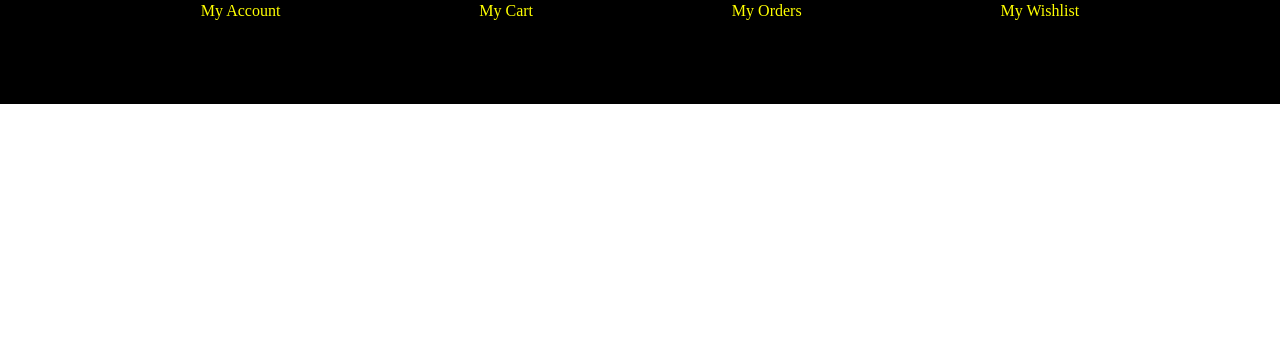
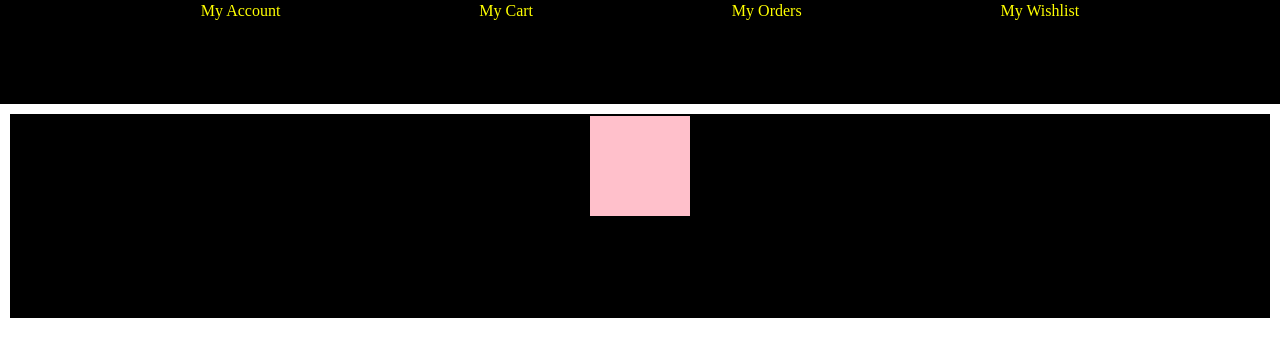
Before and after one commit to Sumit-2005/First-CSS, a plain HTML site: page practiceset6.html in a window 1280 px wide. Drawn offline with Linux system fonts and the light colour scheme.

Commit message:
more of practice set 6

```diff
--- a/practiceset6.css
+++ b/practiceset6.css
@@ -16,3 +16,19 @@ a{
     color: yellow;
     text-decoration: none;
 }
+
+#outer{
+    background-color: black;
+    border: 2px solid black;
+    display: flex;
+    flex-direction: row;
+    justify-content: center;
+    height: 200px;
+    margin: 10px;
+}
+
+#inner{
+    background-color: pink;
+    height: 100px;
+    width: 100px;
+}
--- a/practiceset6.html
+++ b/practiceset6.html
@@ -13,5 +13,9 @@
         <a href="">My Orders</a>
         <a href="">My Wishlist</a>
     </div>
+
+    <div id="outer">
+        <div id="inner"></div>
+    </div>
 </body>
 </html>
```
